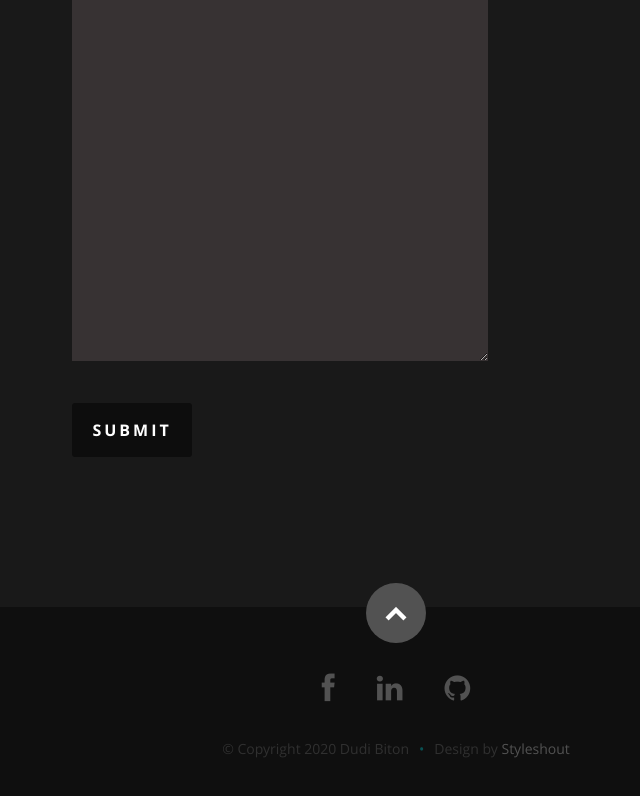
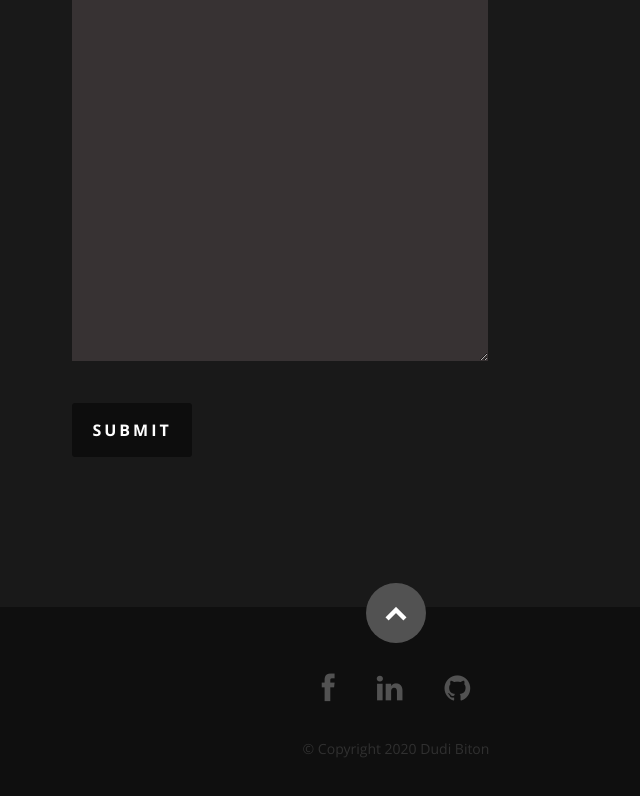
Before and after one commit to dudi709/PersonalReactWeb, a React (Create React App) app: page / in a window 1280 px wide. Shown: the part 3832-4628 px from the top of the page, without its empty margins (244-884 px from the left). Built offline with nearby package versions, Linux system fonts and the light colour scheme.

Commit message:
Update cv(en)

```diff
--- a/src/Components/Footer.js
+++ b/src/Components/Footer.js
@@ -20,7 +20,6 @@
 
            <ul className="copyright">
               <li>&copy; Copyright 2020 Dudi Biton</li>
-              <li>Design by <a title="Styleshout" href="http://www.styleshout.com/">Styleshout</a></li>
            </ul>
 
         </div>
```
Also changed, not shown: 1 other file (tests, documents, lock files or other folders).
